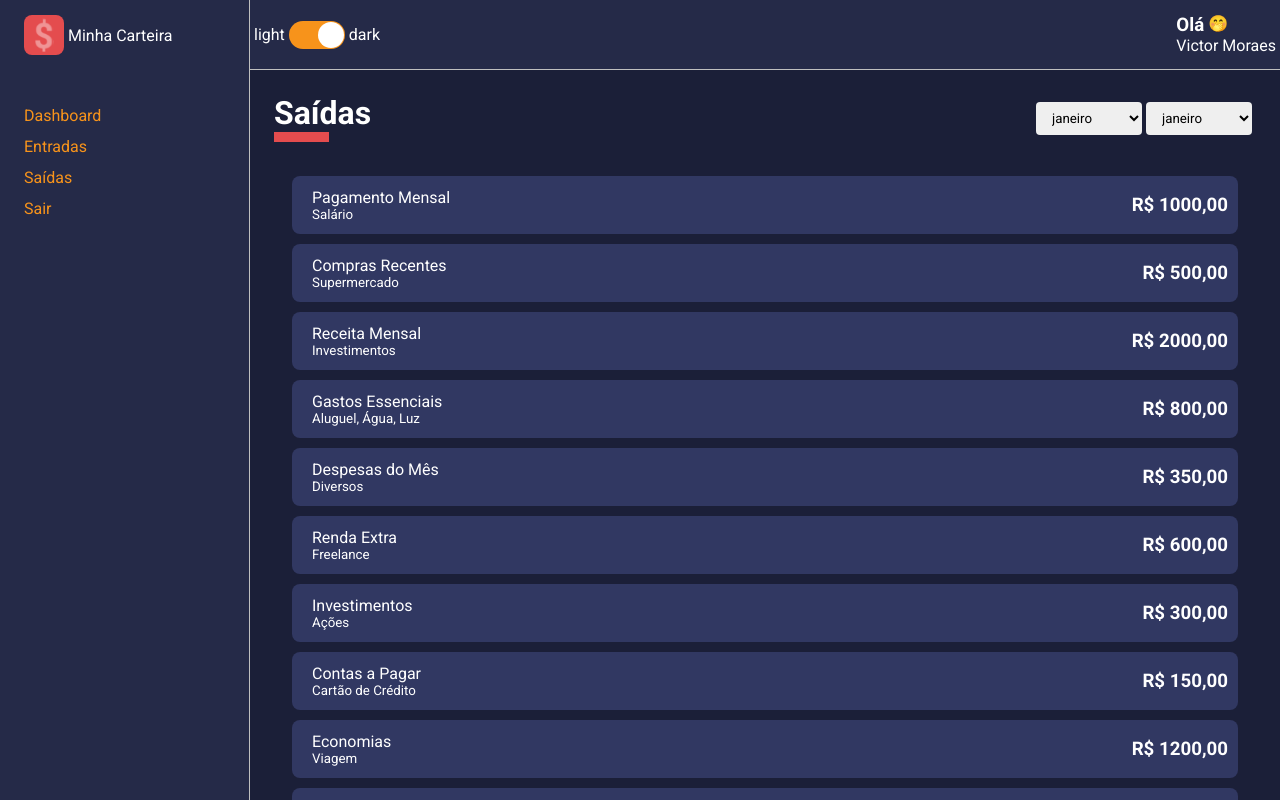
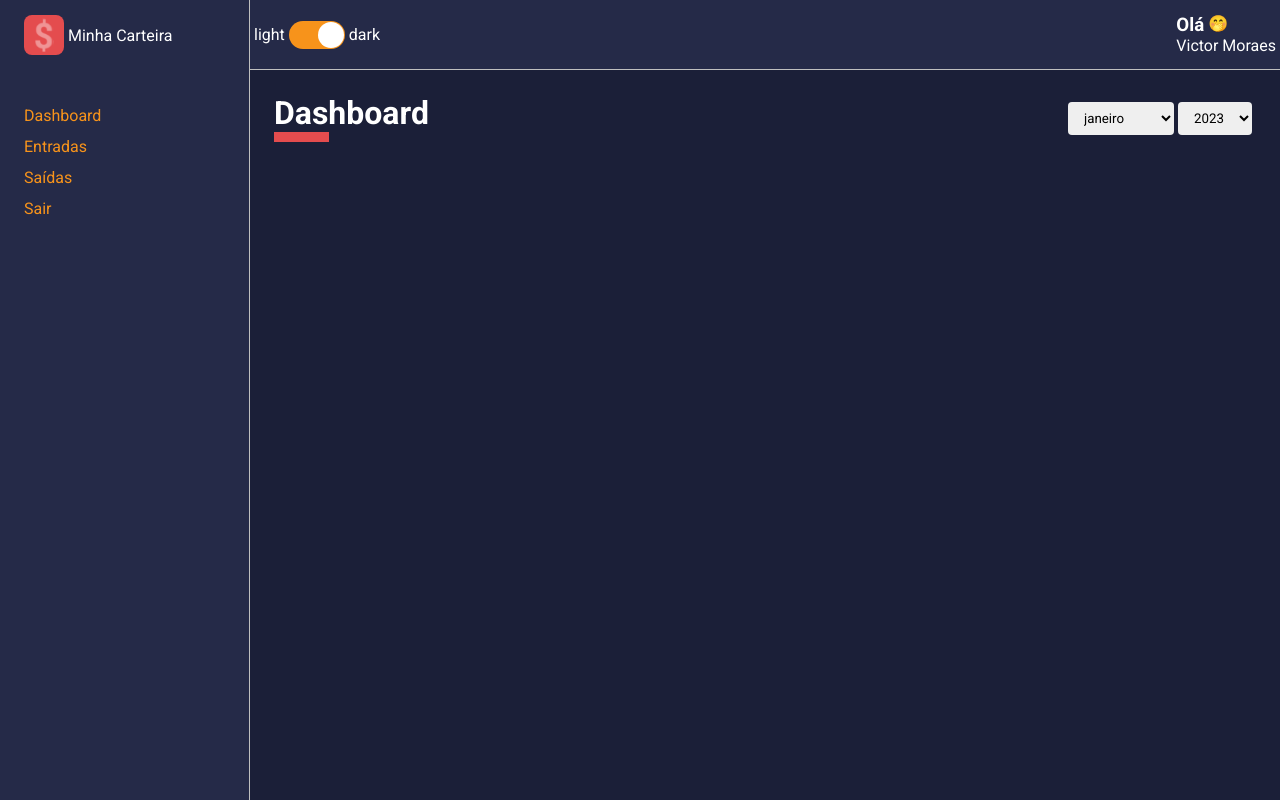
Before and after one commit to moraesvictor/my-wallet, a React (Create React App) app: page /dashboard in a window 1280 px wide. Built offline with nearby package versions, Linux system fonts and the light colour scheme.

Commit message:
feat: create routes

```diff
--- a/package.json
+++ b/package.json
@@ -13,6 +13,7 @@
     "react": "^17.0.2",
     "react-dom": "^17.0.2",
     "react-icons": "^4.10.1",
+    "react-router-dom": "^6.14.2",
     "react-scripts": "5.0.0",
     "react-switch": "^6.0.0",
     "styled-components": "^6.0.6",
--- a/src/App.tsx
+++ b/src/App.tsx
@@ -1,19 +1,15 @@
 import GlobalStyles from "./Styles/GlobalStyles";
 import { ThemeProvider } from "styled-components";
-import { Layout } from "./components/Layout";
 
-import dark from './Styles/themes/dark'
-import { Dashboard } from "./views/Dashboard";
-import { List } from "./views/List";
+import dark from "./Styles/themes/dark";
+import { Routes } from "./routes";
 // import light from './Styles/themes/light'
 
 export const App = () => {
-    return (
-    <ThemeProvider theme={dark} >
-      <Layout>
-        <List />
-      </Layout>
+  return (
+    <ThemeProvider theme={dark}>
+      <Routes />
       <GlobalStyles />
     </ThemeProvider>
-    );
-}
+  );
+};
--- a/src/components/Aside/ Aside.tsx
+++ b/src/components/Aside/ Aside.tsx
@@ -1,53 +1,52 @@
-import * as S from './Aside.styles';
+import * as S from "./Aside.styles";
 import {
   MdDashboard,
   MdArrowDownward,
   MdArrowUpward,
-    MdExitToApp } from 'react-icons/md'
+  MdExitToApp,
+} from "react-icons/md";
 
+import logo from "../../assets/logo.svg";
 
-import logo from '../../assets/logo.svg'
-
-const MenuItems = [{
-    name: 'Dashboard',
-    route: '#',
-    icon: MdDashboard
+const MenuItems = [
+  {
+    name: "Dashboard",
+    route: "/dashboard",
+    icon: MdDashboard,
   },
   {
-    name: 'Entradas',
-    route: '#',
-    icon: MdArrowDownward
+    name: "Entradas",
+    route: "/list/entries",
+    icon: MdArrowDownward,
   },
   {
-    name: 'Saídas',
-    route: '#',
-    icon: MdArrowUpward
-
+    name: "Saídas",
+    route: "/list/expenses",
+    icon: MdArrowUpward,
   },
   {
-    name: 'Sair',
-    route: '#',
-    icon: MdExitToApp
+    name: "Sair",
+    route: "#",
+    icon: MdExitToApp,
   },
-]
+];
 
 export const Aside = () => {
   return (
     <S.Wrapper>
       <S.SidenavHeader>
-          <S.Logo src={logo} alt='logo da carteira'/>
+        <S.Logo src={logo} alt="logo da carteira" />
         <S.MyWallet>Minha Carteira</S.MyWallet>
       </S.SidenavHeader>
 
       <S.MenuContainer>
-            {MenuItems.map((menuItem) =>
-                 <S.MenuItemLink href={menuItem.route}>
+        {MenuItems.map((menuItem, index) => (
+          <S.MenuItemLink key={index} href={menuItem.route}>
             {menuItem.icon}
             {menuItem.name}
           </S.MenuItemLink>
-            )}
+        ))}
       </S.MenuContainer>
-
     </S.Wrapper>
   );
 };
--- a/src/components/Content/ContentHeader/ContentHeader.tsx
+++ b/src/components/Content/ContentHeader/ContentHeader.tsx
@@ -3,19 +3,52 @@ import * as S from "./ContentHeader.styles";
 import { SelectInput } from "../../SelectetInput";
 import React from "react";
 
-const mesesAno = [
-  { value: "janeiro", label: "janeiro" },
-  { value: "fevereiro", label: "favereiro" },
-  { value: "março", label: "março" },
-  { value: "abril", label: "abril" },
-  { value: "maio", label: "maio" },
-  { value: "junho", label: "junho" },
-  { value: "julho", label: "julho" },
-  { value: "agosto", label: "agosto" },
-  { value: "Setembro", label: "Setembro" },
-  { value: "Outubro", label: "Outubro" },
-  { value: "Novembro", label: "Novembro" },
-  { value: "Dezembro", label: "Dezembro" },
+const months = [
+  { value: 1, label: "janeiro" },
+  { value: 2, label: "favereiro" },
+  { value: 3, label: "março" },
+  { value: 4, label: "abril" },
+  { value: 5, label: "maio" },
+  { value: 6, label: "junho" },
+  { value: 7, label: "julho" },
+  { value: 8, label: "agosto" },
+  { value: 9, label: "Setembro" },
+  { value: 10, label: "Outubro" },
+  { value: 11, label: "Novembro" },
+  { value: 12, label: "Dezembro" },
+];
+
+const years = [
+  { value: 1994, label: 1994 },
+  { value: 1995, label: 1995 },
+  { value: 1996, label: 1996 },
+  { value: 1997, label: 1997 },
+  { value: 1998, label: 1998 },
+  { value: 1999, label: 1999 },
+  { value: 2000, label: 2000 },
+  { value: 2001, label: 2001 },
+  { value: 2002, label: 2002 },
+  { value: 2003, label: 2003 },
+  { value: 2004, label: 2004 },
+  { value: 2005, label: 2005 },
+  { value: 2006, label: 2006 },
+  { value: 2007, label: 2007 },
+  { value: 2008, label: 2008 },
+  { value: 2009, label: 2009 },
+  { value: 2010, label: 2010 },
+  { value: 2011, label: 2011 },
+  { value: 2012, label: 2012 },
+  { value: 2013, label: 2013 },
+  { value: 2014, label: 2014 },
+  { value: 2015, label: 2015 },
+  { value: 2016, label: 2016 },
+  { value: 2017, label: 2017 },
+  { value: 2018, label: 2018 },
+  { value: 2019, label: 2019 },
+  { value: 2020, label: 2020 },
+  { value: 2021, label: 2021 },
+  { value: 2022, label: 2022 },
+  { value: 2023, label: 2023 },
 ];
 
 type Props = {
@@ -30,8 +63,8 @@ export const ContentHeader = ({ title, underLineColor }: Props) => {
         <h1>{title}</h1>
       </S.TitleWrapper>
       <S.Controllers>
-        <S.SelectInput options={mesesAno} />
-        <S.SelectInput options={mesesAno} />
+        <S.SelectInput options={months} />
+        <S.SelectInput options={years.sort((a, b) => b.label - a.label)} />
       </S.Controllers>
     </S.Wrapper>
   );
--- /dev/null
+++ b/src/routes/app.routes.tsx
@@ -0,0 +1,20 @@
+import { BrowserRouter, Route, Routes } from "react-router-dom";
+import { Dashboard } from "../views/Dashboard";
+import { List } from "../views/List";
+import { Layout } from "../components/Layout";
+
+export const AppRoutes = () => {
+  const urlParams = new URLSearchParams(window.location.search);
+  const type = urlParams.get("type");
+
+  return (
+    <BrowserRouter>
+      <Layout>
+        <Routes>
+          <Route path="/dashboard" element={<Dashboard />} />
+          <Route path="/list/:type" element={<List />} />
+        </Routes>
+      </Layout>
+    </BrowserRouter>
+  );
+};
--- /dev/null
+++ b/src/routes/index.tsx
@@ -0,0 +1,5 @@
+import { AppRoutes } from "./app.routes";
+
+export const Routes = () => {
+  return <AppRoutes />;
+};
--- a/src/views/List/List.tsx
+++ b/src/views/List/List.tsx
@@ -1,11 +1,30 @@
+import { useMemo } from "react";
 import { Content, ContentHeader } from "../../components/Content";
 import { HistoryFinanceCard } from "../../components/HistoryFinanceCard";
 import { Wrapper } from "./List.styles";
+import { useParams } from "react-router-dom";
 
 export const List = () => {
+  const { type } = useParams();
+  const properties = useMemo(() => {
+    if (type === "entries")
+      return {
+        title: "Entradas",
+        underlineColor: "#f7319b",
+      };
+    if (type === "expenses")
+      return {
+        title: "Saídas",
+        underlineColor: "#e44c4e",
+      };
+  }, [type]);
+
   return (
     <Wrapper>
-      <ContentHeader title="Saídas" underLineColor="#e44c4e" />
+      <ContentHeader
+        title={properties?.title || ""}
+        underLineColor={properties?.underlineColor}
+      />
       <Content>
         <HistoryFinanceCard
           cardColor="#313862"
```
Also changed, not shown: 2 other files (tests, documents, lock files or other folders). Lines whose indentation alone changed are shown as unchanged.
